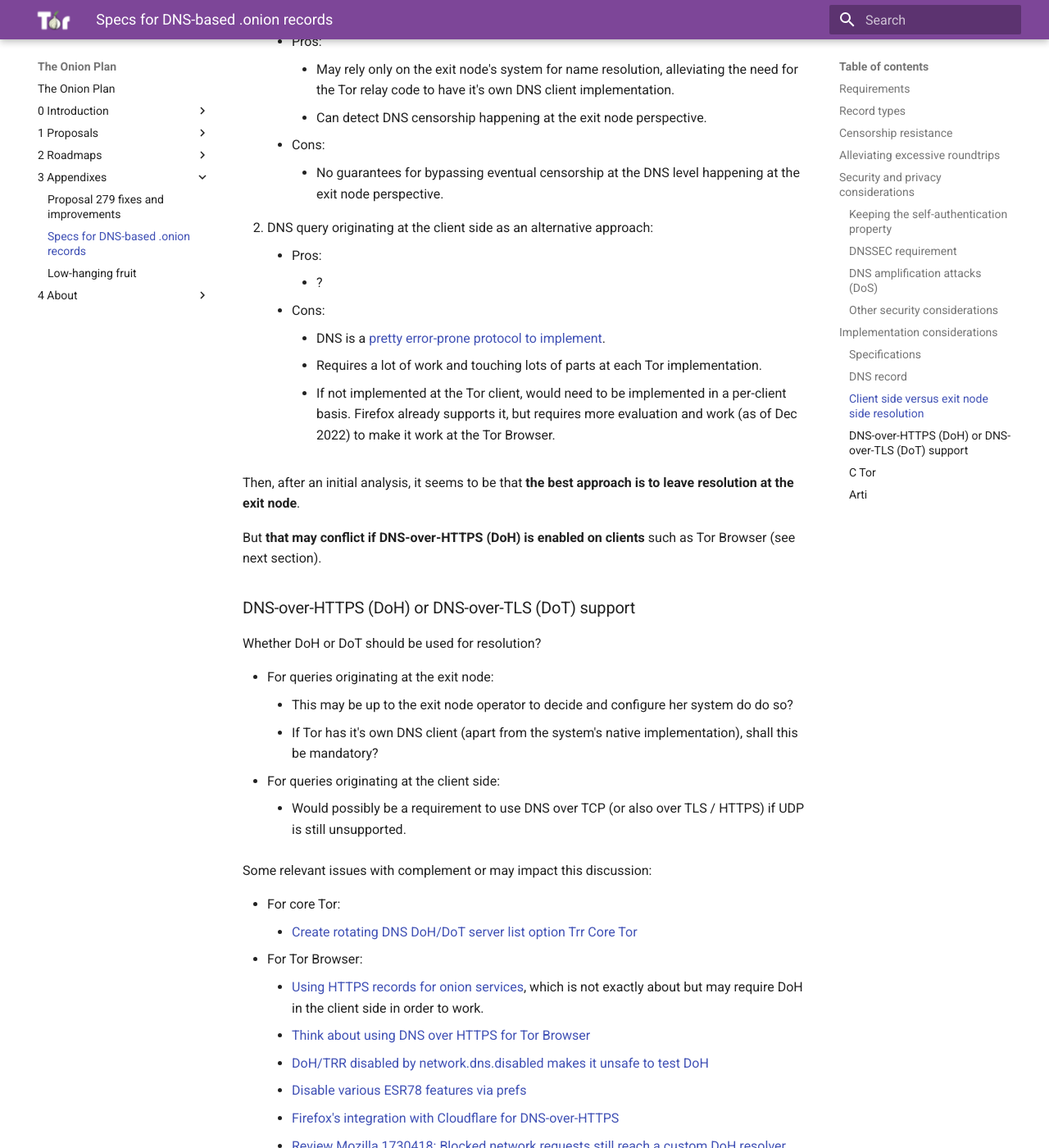
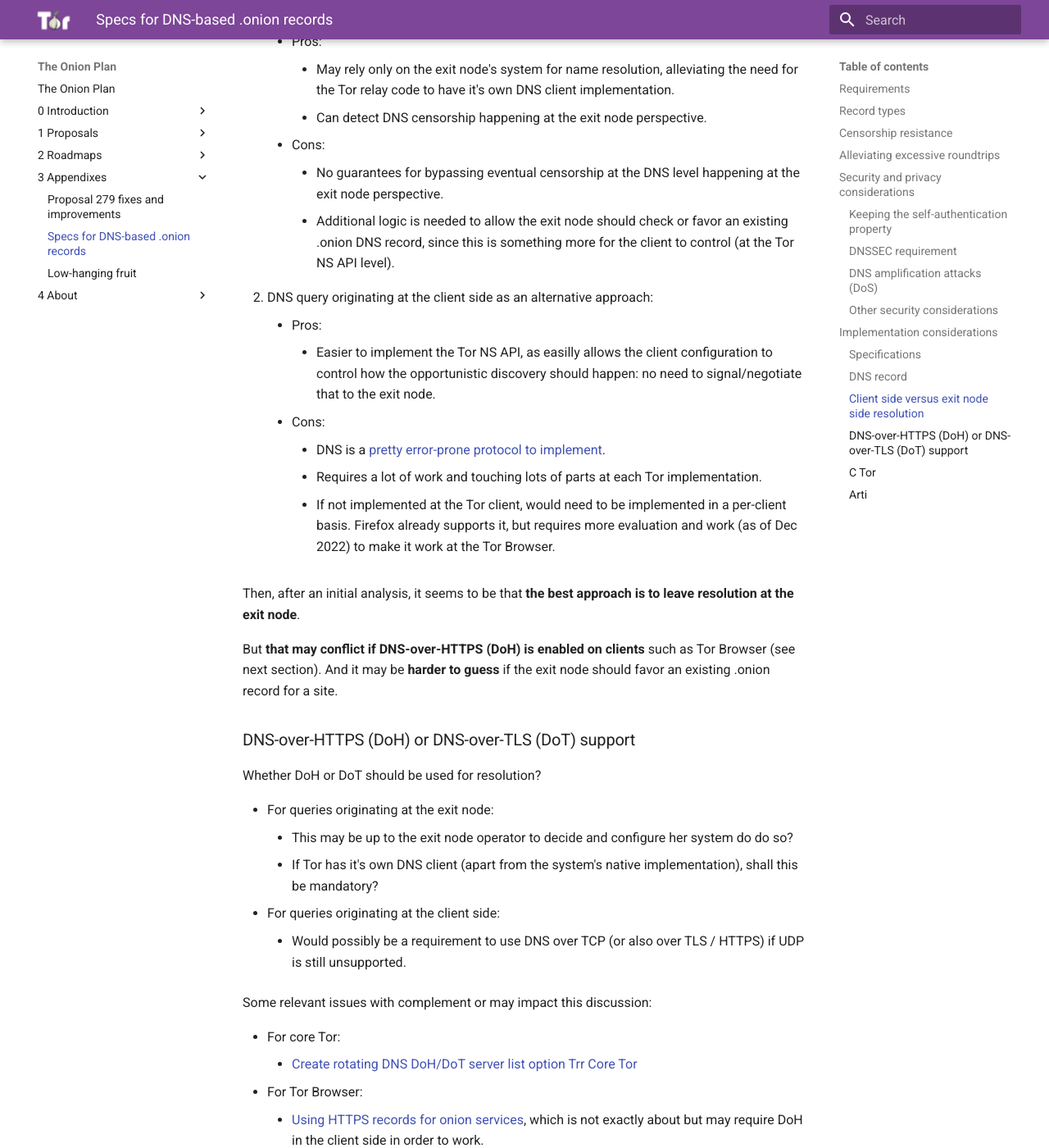
Before and after one commit to offsoc/onionplan, an MkDocs documentation site: the page built from docs/3 - Appendixes/02 - Appendix: Specs for DNS-based .onion records.md, in a window 1280 px wide and 1400 px high, scrolled down 5156 px. Shown: the whole window at 82% size. Built offline with MkDocs 1.6.1 and Material for MkDocs 9.7.7, drawn with Linux system fonts in a browser that asks for light colours.

Commit message:
Feat: DNS: more pros and cons about where queries should happen

```diff
--- a/docs/3 - Appendixes/02 - Appendix: Specs for DNS-based .onion records.md
+++ b/docs/3 - Appendixes/02 - Appendix: Specs for DNS-based .onion records.md
@@ -207,9 +207,14 @@ Where should DNS queries happen?
     * Cons:
         * No guarantees for bypassing eventual censorship at the DNS level
           happening at the exit node perspective.
+        * Additional logic is needed to allow the exit node should check or
+          favor an existing .onion DNS record, since this is something more for
+          the client to control (at the Tor NS API level).
 2. DNS query originating at the client side as an alternative approach:
     * Pros:
-        * ?
+        * Easier to implement the Tor NS API, as easilly allows the client
+          configuration to control how the opportunistic discovery should
+          happen: no need to signal/negotiate that to the exit node.
     * Cons:
         * DNS is a [pretty error-prone protocol to implement][].
         * Requires a lot of work and touching lots of parts at each Tor
@@ -222,7 +227,8 @@ Then, after an initial analysis, it seems to be that **the best approach is to
 leave resolution at the exit node**.
 
 But **that may conflict if DNS-over-HTTPS (DoH) is enabled on clients** such as
-Tor Browser (see next section).
+Tor Browser (see next section). And it may be **harder to guess** if the exit
+node should favor an existing .onion record for a site.
 
 [pretty error-prone protocol to implement]: https://gitlab.torproject.org/tpo/core/tor/-/issues/33687#note_2510496
 
```
